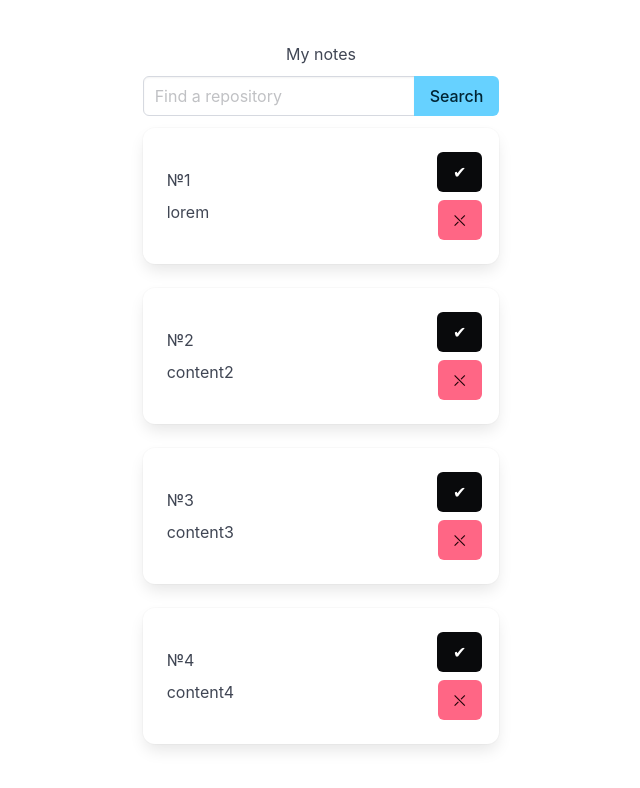
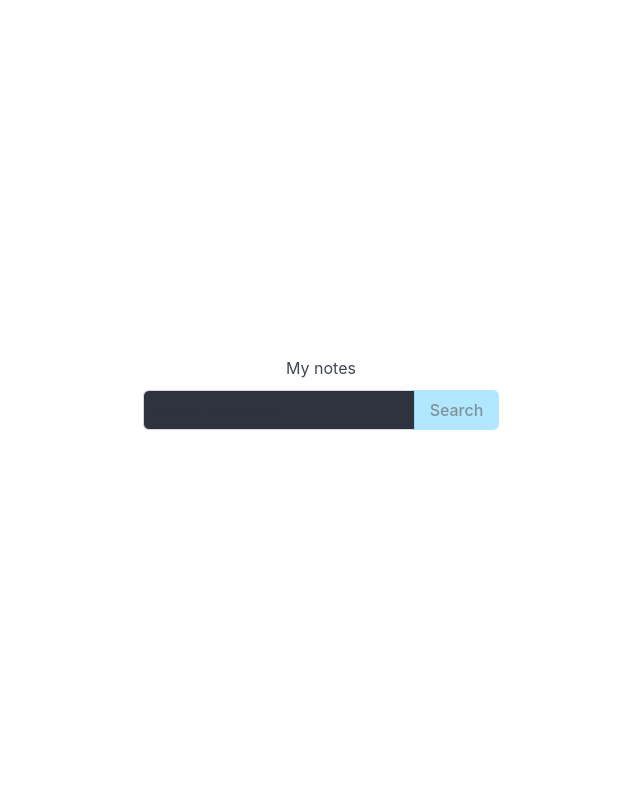
Before and after one commit to Daniil727/Vue-js-Composition-API, a Vue app: page / in a window 1280 px wide. Shown: the top 788 px of the page, without its empty margins (319-959 px from the left). Built offline with nearby package versions, Linux system fonts and the light colour scheme.

Commit message:
work_10.2

```diff
--- a/package.json
+++ b/package.json
@@ -10,6 +10,7 @@
   },
   "dependencies": {
     "bulma": "^1.0.0",
+    "uuid": "^9.0.1",
     "vue": "^3.4.21",
     "vue-router": "^4.3.0"
   },
--- a/src/App.vue
+++ b/src/App.vue
@@ -1,34 +1,31 @@
 <template>
   <div class="notes">
-    <div class="titleOfNotes has-text-centered">
+    <div class="titleOfNotes has-text-centered animationTitleOfNotes">
       <h1>My notes</h1>
     </div>
 
+    <form class="mb-5" @submit.prevent="addNotes">
       <div class="field has-addons-centered has-addons">
         <div class="control">
-        <input class="input" type="text" placeholder="Find a repository" />
+          <input v-model="newNotesCont" class="input has-background-dark" type="text" placeholder="Find a repository" />
         </div>
         <div class="control">
-        <button class="button is-info">Search</button>
+          <button :disabled="!newNotesCont" class="button is-info">Search</button>
         </div>
       </div>
+    </form>
 
-    <div v-for="list in lists" :key="list.id" class="card mb-5">
+    <div v-for="list in lists" :key="list.id" class="card mb-5 has-background-dark animationCard">
       <div class="card-content">
         <div class="content">
           <div class="columns is-mobile is-vcentered">
             <div class="column is-left">
-              <div class="lineBreaks">
-                <div>&#8470;{{ list.number }}</div>
-                <div class="mt-2">
               {{ list.content }}
-                </div>
-              </div>
             </div>
             <div class="column is-2 is-text-right">
               <div class="lineBreaksBtn">
                 <div>
-                  <button class="button is-black">&#10004;</button>
+                  <button class="button is-info">&#10004;</button>
                 </div>
                 <div>
                   <button class="button is-danger mt-2">&#9932;</button>
@@ -44,33 +41,44 @@
 
 <script setup>
 import { ref } from "vue";
+import { v4 as uuidv4 } from 'uuid';
 
 const lists = ref([
-  {
-    id: "id1",
-    number: "1",
-    content: "lorem",
+  // {
+  //   id: "id1",
+  //   content: "lorem",
+  //   done: true,
+  // },
+  // {
+  //   id: "id2",
+  //   content: "content2",
+  //   done: true,
+  // },
+  // {
+  //   id: "id3",
+  //   content: "content3",
+  //   done: true,
+  // },
+  // {
+  //   id: "id4",
+  //   content: "content4",
+  //   done: true,
+  // },
+]);
+
+const addNotes = () => {
+  const newNotes = {
+    id: uuidv4(),
+    content: newNotesCont.value,
     done: true,
-  },
-  {
-    id: "id2",
-    number: "2",
-    content: "content2",
-    done: true,
-  },
-  {
-    id: "id3",
-    number: "3",
-    content: "content3",
-    done: true,
-  },
-  {
-    id: "id4",
-    number: "4",
-    content: "content4",
-    done: true,
-  },
-]);
+  };
+  lists.value.unshift(newNotes);
+  newNotesCont.value = '';
+};
+
+const newNotesCont = ref("");
+
+
 </script>
 
 <style>
@@ -86,14 +94,86 @@ const lists = ref([
   padding: 10px;
 }
 
-.lineBreaks {
-  display: flex;
-  flex-direction: column;
-}
-
 .lineBreaksBtn {
   display: flex;
   flex-direction: column;
   align-items: center;
 }
+.animationTitleOfNotes{
+  -webkit-animation: text-focus-in 1s cubic-bezier(0.550, 0.085, 0.680, 0.530) both;
+	        animation: text-focus-in 1s cubic-bezier(0.550, 0.085, 0.680, 0.530) both;
+}
+
+
+.animationCard{
+  -webkit-animation: slide-in-blurred-top 0.6s cubic-bezier(0.230, 1.000, 0.320, 1.000) both;
+	        animation: slide-in-blurred-top 0.6s cubic-bezier(0.230, 1.000, 0.320, 1.000) both;
+}
+
+ @-webkit-keyframes text-focus-in {
+  0% {
+    -webkit-filter: blur(12px);
+            filter: blur(12px);
+    opacity: 0;
+  }
+  100% {
+    -webkit-filter: blur(0px);
+            filter: blur(0px);
+    opacity: 1;
+  }
+}
+@keyframes text-focus-in {
+  0% {
+    -webkit-filter: blur(12px);
+            filter: blur(12px);
+    opacity: 0;
+  }
+  100% {
+    -webkit-filter: blur(0px);
+            filter: blur(0px);
+    opacity: 1;
+  }
+}
+
+ @-webkit-keyframes slide-in-blurred-top {
+  0% {
+    -webkit-transform: translateY(-1000px) scaleY(2.5) scaleX(0.2);
+            transform: translateY(-1000px) scaleY(2.5) scaleX(0.2);
+    -webkit-transform-origin: 50% 0%;
+            transform-origin: 50% 0%;
+    -webkit-filter: blur(40px);
+            filter: blur(40px);
+    opacity: 0;
+  }
+  100% {
+    -webkit-transform: translateY(0) scaleY(1) scaleX(1);
+            transform: translateY(0) scaleY(1) scaleX(1);
+    -webkit-transform-origin: 50% 50%;
+            transform-origin: 50% 50%;
+    -webkit-filter: blur(0);
+            filter: blur(0);
+    opacity: 1;
+  }
+}
+@keyframes slide-in-blurred-top {
+  0% {
+    -webkit-transform: translateY(-1000px) scaleY(2.5) scaleX(0.2);
+            transform: translateY(-1000px) scaleY(2.5) scaleX(0.2);
+    -webkit-transform-origin: 50% 0%;
+            transform-origin: 50% 0%;
+    -webkit-filter: blur(40px);
+            filter: blur(40px);
+    opacity: 0;
+  }
+  100% {
+    -webkit-transform: translateY(0) scaleY(1) scaleX(1);
+            transform: translateY(0) scaleY(1) scaleX(1);
+    -webkit-transform-origin: 50% 50%;
+            transform-origin: 50% 50%;
+    -webkit-filter: blur(0);
+            filter: blur(0);
+    opacity: 1;
+  }
+}
+
 </style>
```
Also changed, not shown: 1 other file (tests, documents, lock files or other folders). Lines whose indentation alone changed are shown as unchanged.
